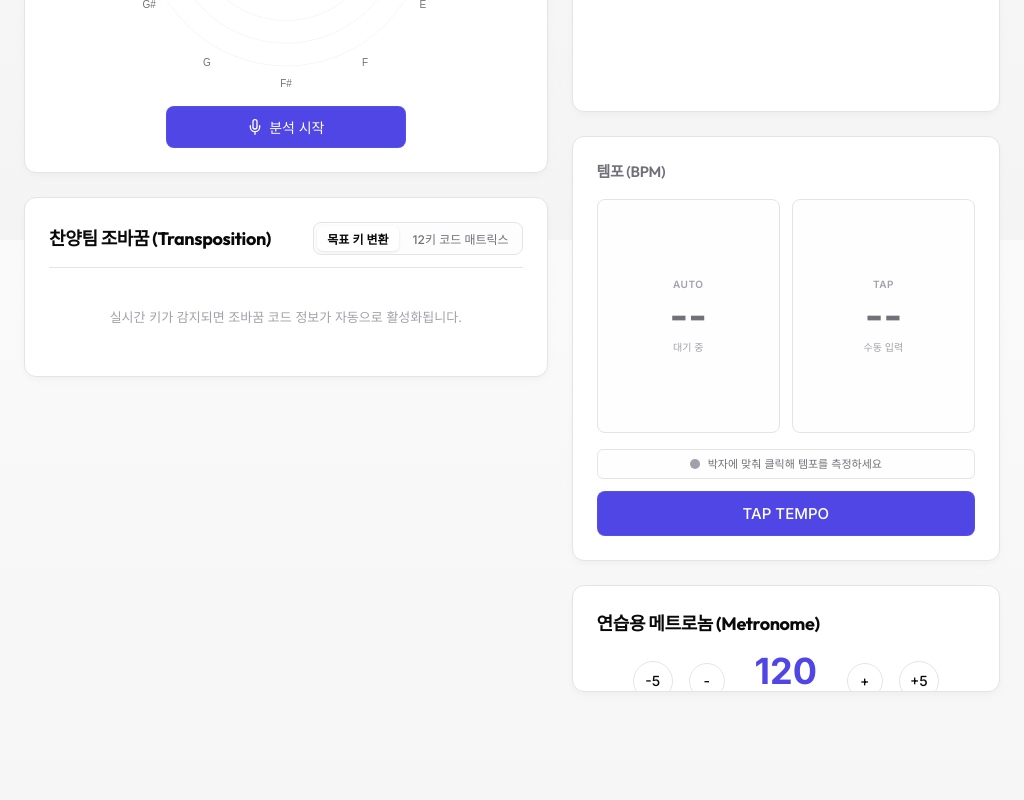
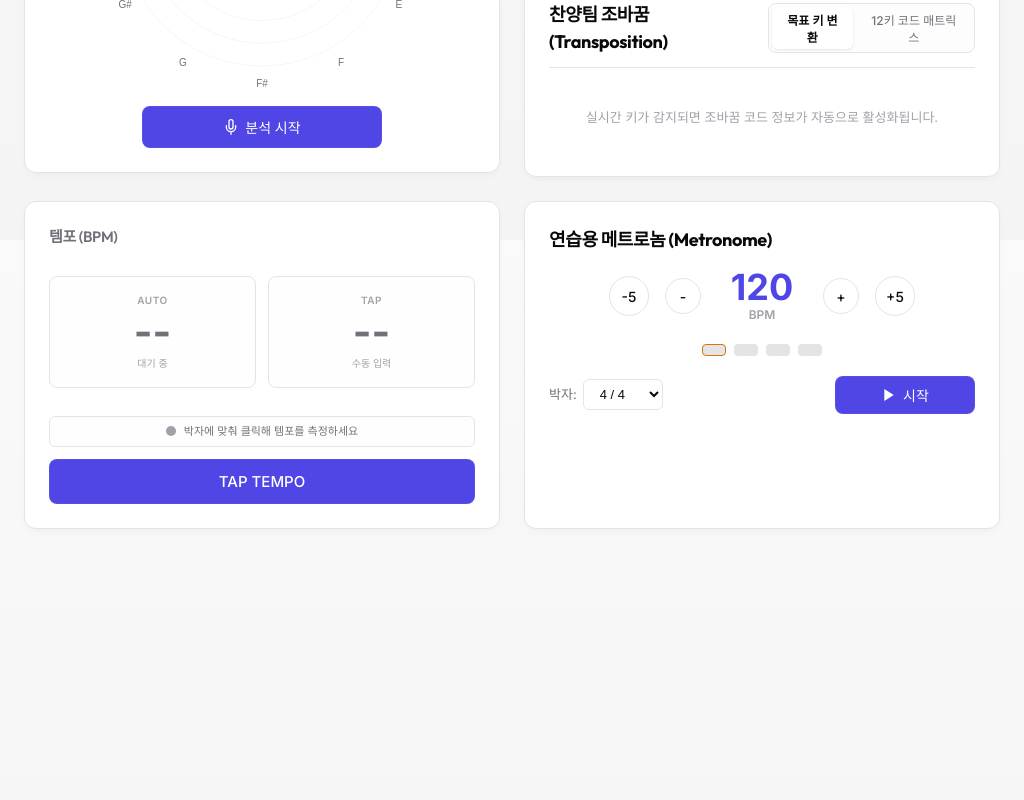
Before and after one commit to jae1/which-key, a React (Vite) app: page / in a window 1024 px wide. Shown: the part 560-1360 px from the top of the page. Built offline with nearby package versions, Linux system fonts and the light colour scheme.

Commit message:
Fix Metronome card clipping by eliminating panel height constraints and reorganize dashboard into a balanced 3-column desktop layout

```diff
--- a/src/App.tsx
+++ b/src/App.tsx
@@ -93,21 +93,15 @@ function App() {
       {/* 3. Main Dashboard Grid */}
       <main className="app-grid">
 
-        {/* Left Column (Visualizer & Action controls, Transposer) */}
+        {/* Column 1: 오디오 분석 (Chroma Wheel) */}
         <div style={{ display: 'flex', flexDirection: 'column', gap: '24px' }}>
-
-          {/* Main Visualizer and Control Panel */}
           <div className="panel" style={{ display: 'flex', flexDirection: 'column', alignItems: 'center', textAlign: 'center' }}>
             <h2 style={{ fontSize: '15px', fontWeight: 600, color: 'var(--text-secondary)', marginBottom: '12px' }}>크로마 휠 (Chroma Wheel)</h2>
-
-            {/* Circular Canvas Visualizer */}
             <ChromaWheel
               chromagram={chromagram}
               inputLevel={inputLevel}
               isMonitoring={isMonitoring}
             />
-
-            {/* Input Audio Level Meter (Horizontal Bar) */}
             {isMonitoring && (
               <div style={{ width: '100%', maxWidth: '240px', margin: '8px 0 16px' }}>
                 <div style={{ display: 'flex', justifyContent: 'space-between', fontSize: '10px', fontWeight: 500, color: 'var(--text-muted)', marginBottom: '4px' }}>
@@ -127,8 +121,6 @@ function App() {
                 </div>
               </div>
             )}
-
-            {/* Start / Stop Button */}
             <button
               onClick={toggleMonitoring}
               className={isMonitoring ? 'btn-danger' : 'btn-primary'}
@@ -159,24 +151,21 @@ function App() {
               )}
             </button>
           </div>
-
-          {/* Diatonic Chord Transposer */}
-          <Transposition detectedKey={detectedKey} />
-
         </div>
 
-        {/* Right Column (Detected Key, BPM tracker, Metronome, Ads) */}
+        {/* Column 2: 음악 키 분석 및 조바꿈 계산기 */}
         <div style={{ display: 'flex', flexDirection: 'column', gap: '24px' }}>
-
-          {/* Real-time Key Display */}
           <KeyDisplay
             detectedKey={detectedKey}
             confidence={confidence}
             alternativeKeys={alternativeKeys}
             isMonitoring={isMonitoring}
           />
+          <Transposition detectedKey={detectedKey} />
+        </div>
 
-          {/* BPM display */}
+        {/* Column 3: 템포, 메트로놈, 광고 */}
+        <div className="grid-col-3" style={{ display: 'flex', flexDirection: 'column', gap: '24px' }}>
           <BpmDisplay
             bpm={bpm}
             isBeat={isBeat}
@@ -185,18 +174,12 @@ function App() {
             resetBpm={resetBpm}
             isMonitoring={isMonitoring}
           />
-
-          {/* Precision Metronome */}
           <Metronome
             currentBpm={manualBpm > 0 ? manualBpm : (bpm || 120)}
             getAudioContext={getAudioContext}
           />
-
-          {/* Sidebar Ad Slot */}
           <AdSlot type="sidebar" />
-
         </div>
-
       </main>
 
       {/* Bottom Horizontal Ad Slot */}
--- a/src/components/BpmDisplay.tsx
+++ b/src/components/BpmDisplay.tsx
@@ -21,7 +21,7 @@ export function BpmDisplay({ bpm, isBeat, manualBpm, tapTempo, resetBpm, isMonit
   }, [isBeat]);
 
   return (
-    <div className="panel" style={{ display: 'flex', flexDirection: 'column', height: '100%', minHeight: '340px' }}>
+    <div className="panel" style={{ display: 'flex', flexDirection: 'column', gap: '12px' }}>
       <div style={{ display: 'flex', justifyContent: 'space-between', alignItems: 'center', marginBottom: '16px' }}>
         <h3 style={{ fontSize: '15px', fontWeight: 600, color: 'var(--text-secondary)' }}>템포 (BPM)</h3>
         {(bpm || manualBpm > 0) && (
--- a/src/components/KeyDisplay.tsx
+++ b/src/components/KeyDisplay.tsx
@@ -31,7 +31,7 @@ export function KeyDisplay({ detectedKey, confidence, alternativeKeys, isMonitor
   const { subdominant, dominant } = detectedKey ? getRelatedKeys(root, isMajor) : { subdominant: '', dominant: '' };
 
   return (
-    <div className="panel" style={{ display: 'flex', flexDirection: 'column', height: '100%', minHeight: '380px' }}>
+    <div className="panel" style={{ display: 'flex', flexDirection: 'column', gap: '12px' }}>
       <div style={{ display: 'flex', justifyContent: 'space-between', alignItems: 'center', marginBottom: '16px' }}>
         <h3 style={{ fontSize: '15px', fontWeight: 600, color: 'var(--text-secondary)' }}>감지된 키 (Key)</h3>
         {isMonitoring && detectedKey && (
--- a/src/index.css
+++ b/src/index.css
@@ -140,6 +140,7 @@ p {
   padding: 24px;
   position: relative;
   overflow: hidden;
+  flex-shrink: 0; /* Prevent collapsing under any flex layouts */
 }
 
 .panel:hover {
@@ -306,11 +307,27 @@ button:disabled, .btn:disabled {
   display: grid;
   grid-template-columns: 1fr;
   gap: 24px;
+  align-items: start; /* Prevent cards from stretching vertically */
 }
 
-@media (min-width: 900px) {
+@media (min-width: 768px) and (max-width: 1024px) {
   .app-grid {
-    grid-template-columns: 1.1fr 0.9fr;
+    grid-template-columns: 1fr 1fr;
+  }
+  .grid-col-3 {
+    grid-column: span 2;
+    display: grid !important;
+    grid-template-columns: 1fr 1fr;
+    gap: 24px;
+  }
+  .grid-col-3 > :last-child {
+    grid-column: span 2;
+  }
+}
+
+@media (min-width: 1025px) {
+  .app-grid {
+    grid-template-columns: 0.95fr 1.1fr 0.95fr;
   }
 }
 
```
